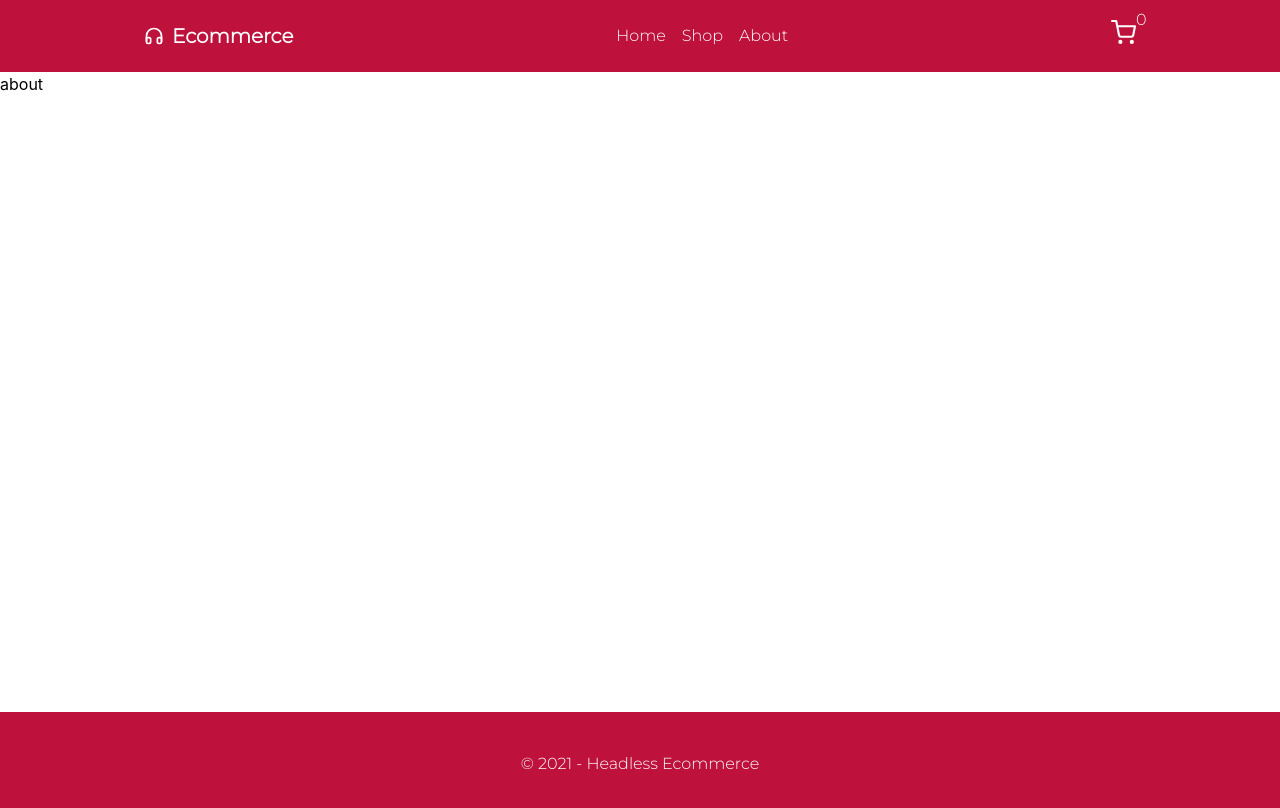
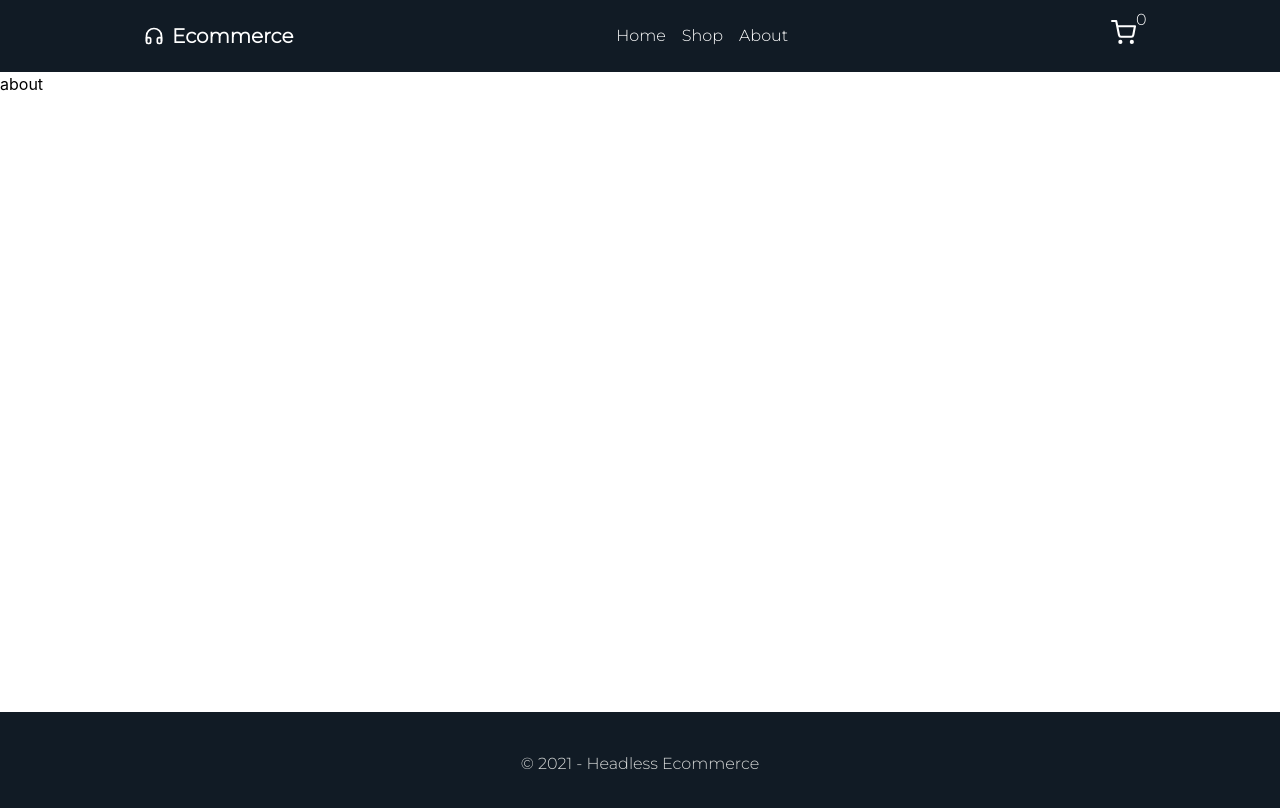
Before and after one commit to singhkunal2050/HeadlessEcommerce, a Next.js app: page /about in a window 1280 px wide. Shown: the top 808 px of the page. Built offline with nearby package versions, Linux system fonts and the light colour scheme; no server answers; what shopify-buy would draw is missing.

Commit message:
updated color scheme

```diff
--- a/components/Footer.jsx
+++ b/components/Footer.jsx
@@ -2,8 +2,8 @@ import React from 'react'
 
 function Footer() {
   return (
-    <footer className='bg-rose-700  font-montserrat ' >
-        <div className="container max-w-5xl mx-auto text-center text-white py-10  ">
+    <footer className='bg-darknight  font-montserrat ' >
+        <div className="container max-w-5xl mx-auto text-center text-primaryaccent py-10  ">
             &copy; 2021 - Headless Ecommerce
         </div>
     </footer>
--- a/components/Navbar.jsx
+++ b/components/Navbar.jsx
@@ -10,7 +10,7 @@ function Navbar() {
 
   return (
     <>
-    <nav className="bg-rose-700  text-white sticky top-0 z-10  font-montserrat ">
+    <nav className="bg-darknight  text-white sticky top-0 z-10  font-montserrat ">
       <div className="container max-w-5xl mx-auto">
         <div className="nav-wrapper flex p-4 justify-between items-center">
           <div className="navbar-logo text-xl font-bold ">
--- a/components/ProductButton.jsx
+++ b/components/ProductButton.jsx
@@ -93,7 +93,7 @@ function ProductButton({ productId }) {
       />
       <button
         onClick={updateCart}
-        className="add-to-cart bg-rose-700 text-white font-bold flex-[4]"
+        className="add-to-cart bg-darknight text-white font-bold flex-[4]"
         data-product-id={productId}
       >
         Add to Cart
--- a/pages/index.jsx
+++ b/pages/index.jsx
@@ -24,7 +24,7 @@ export default function Home() {
               facilis non itaque.
             </p>
             <Link href="/shop">
-              <a className="cta cta-primary bg-rose-700 text-white px-4 py-2 my-2">
+              <a className="cta cta-primary bg-darknight-700 text-white px-4 py-2 my-2">
                 Shop Now
               </a>
             </Link>
--- a/tailwind.config.js
+++ b/tailwind.config.js
@@ -5,6 +5,11 @@ module.exports = {
   ],
   theme: {
     extend: {
+      colors: {
+        'darknight': '#111b25',
+        'primaryaccent': '#d8dad9',
+        'secondaryaccent': '#cd8f61',
+      },
       fontFamily: {
         'montserrat': ['"Montserrat"', 'sans-serif']
       }
```
